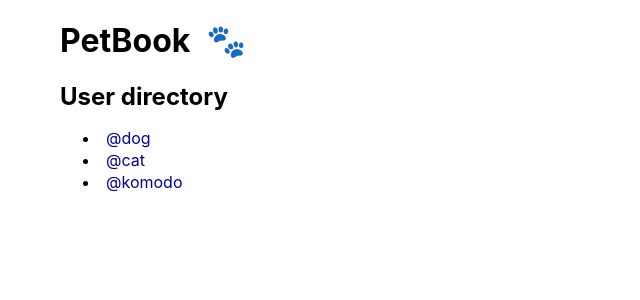
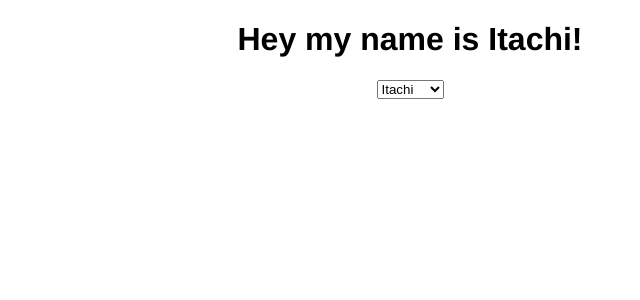
Before and after one commit to hritesh-sonawane/PetPatterns, a React (Create React App) app: page / in a window 1280 px wide. Shown: the top 300 px of the page, without its empty margins (230-870 px from the left). Built offline with nearby package versions, Linux system fonts and the light colour scheme.

Commit message:
🔄  // Stateless components updating their parents’ state

```diff
--- /dev/null
+++ b/src/Child.js
@@ -0,0 +1,28 @@
+// Stateless components updating their parents’ state
+
+import React from "react";
+
+export class Child extends React.Component {
+  constructor(props) {
+    super(props);
+    this.handleChange = this.handleChange.bind(this);
+  }
+  handleChange(e) {
+    const name = e.target.value;
+    this.props.onChange(name);
+  }
+  render() {
+    return (
+      <div>
+        <h1>Hey my name is {this.props.name}!</h1>
+        <select id="great-names" onChange={this.handleChange}>
+          <option value="Itachi">Itachi</option>
+
+          <option value="Kisame">Kisame</option>
+
+          <option value="Tobi">Tobi</option>
+        </select>
+      </div>
+    );
+  }
+}
--- /dev/null
+++ b/src/Parent.js
@@ -0,0 +1,23 @@
+import React from "react";
+import { Child } from "./Child";
+
+class Parent extends React.Component {
+  constructor(props) {
+    super(props);
+
+    this.state = { name: "Itachi" };
+    this.changeName = this.changeName.bind(this);
+  }
+
+  changeName(newName) {
+    this.setState({
+      name: newName,
+    });
+  }
+
+  render() {
+    return <Child name={this.state.name} onChange={this.changeName} />;
+  }
+}
+
+export default Parent;
--- a/src/index.css
+++ b/src/index.css
@@ -1,13 +1,117 @@
-body {
+/* body {
   margin: 0;
-  font-family: -apple-system, BlinkMacSystemFont, 'Segoe UI', 'Roboto', 'Oxygen',
-    'Ubuntu', 'Cantarell', 'Fira Sans', 'Droid Sans', 'Helvetica Neue',
+  font-family: -apple-system, BlinkMacSystemFont, "Segoe UI", "Roboto", "Oxygen",
+    "Ubuntu", "Cantarell", "Fira Sans", "Droid Sans", "Helvetica Neue",
     sans-serif;
   -webkit-font-smoothing: antialiased;
   -moz-osx-font-smoothing: grayscale;
 }
 
 code {
-  font-family: source-code-pro, Menlo, Monaco, Consolas, 'Courier New',
+  font-family: source-code-pro, Menlo, Monaco, Consolas, "Courier New",
     monospace;
+} */
+
+/* Stateless components updating their parents’ state */
+
+html,
+body {
+  margin: 0;
+  height: 100%;
 }
+
+body {
+  background-color: #ffffff;
+  font-family: Helvetica, Arial, sans-serif;
+  text-align: center;
+}
+
+#app {
+  position: relative;
+  height: 100%;
+  width: 100%;
+  padding-top: 10px;
+}
+
+#app div {
+  width: 100%;
+}
+
+#app div div {
+  position: absolute;
+  height: 100%;
+}
+
+#app div div div {
+  position: relative;
+  height: auto;
+}
+
+h1 {
+  margin-left: 5%;
+  margin-right: 5%;
+}
+
+ul {
+  list-style-type: none;
+  padding: 0;
+}
+
+label {
+  display: block;
+  margin: 20px;
+  font-size: 30px;
+  font-weight: bold;
+}
+
+nav a {
+  margin: 12px;
+  text-transform: uppercase;
+  font-size: 10px;
+}
+
+button {
+  -webkit-transition-duration: 0.1s; /* Safari */
+  transition-duration: 0.1s;
+  background-color: #f4595b;
+  border-radius: 8px;
+  border-bottom: 4px solid #c24648;
+  color: white;
+  padding: 15px 32px;
+  text-align: center;
+  text-decoration: none;
+  display: inline-block;
+  font-size: 16px;
+  font-family: "Oxygen", sans-serif;
+  letter-spacing: 2px;
+}
+
+button:hover {
+  background-color: #ff7375;
+  border: none;
+  border-radius: 8px;
+  border-bottom: 4px solid #c24648;
+  color: white;
+  padding: 15px 32px;
+  text-align: center;
+  text-decoration: none;
+  display: inline-block;
+  font-size: 16px;
+  font-family: "Oxygen", sans-serif;
+  letter-spacing: 2px;
+}
+
+button:active {
+  background-color: #c24648;
+  border: none;
+  border-radius: 8px;
+  border-bottom: 4px solid #c24648;
+  color: #ccc;
+  padding: 15px 32px;
+  text-align: center;
+  text-decoration: none;
+  display: inline-block;
+  font-size: 16px;
+  font-family: "Oxygen", sans-serif;
+  letter-spacing: 2px;
+}
--- a/src/index.js
+++ b/src/index.js
@@ -1,14 +1,15 @@
-import React from 'react';
-import ReactDOM from 'react-dom';
-import './index.css';
-import App from './App';
-import reportWebVitals from './reportWebVitals';
+import React from "react";
+import ReactDOM from "react-dom";
+import "./index.css";
+// import App from "./App";
+import Parent from "./Parent";
+import reportWebVitals from "./reportWebVitals";
 
 ReactDOM.render(
   <React.StrictMode>
-    <App />
+    <Parent />
   </React.StrictMode>,
-  document.getElementById('root')
+  document.getElementById("root")
 );
 
 // If you want to start measuring performance in your app, pass a function
```
